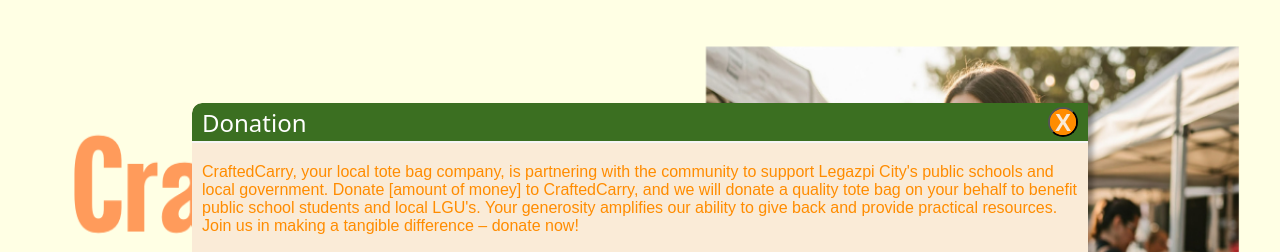
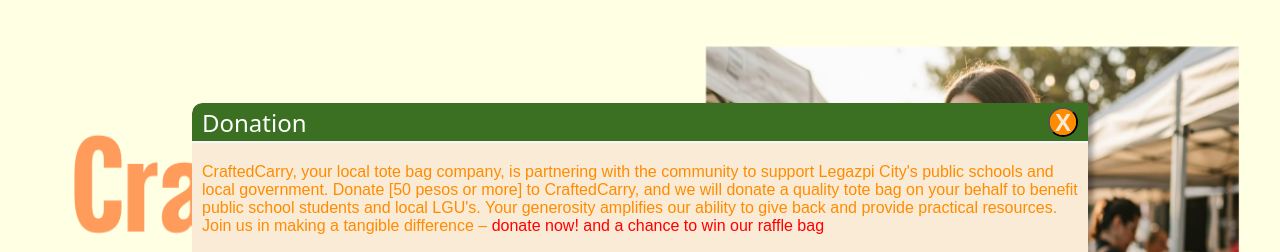
Before and after one commit to kaiser691/CraftedCarry, a plain HTML site: page index.html in a window 1280 px wide. Both pictures are taken after a click on the button "Donation". Shown: the part 57-309 px from the top of the page. Drawn offline with nearby package versions, Linux system fonts and the light colour scheme; a web font is replaced by a local one.

Commit message:
Update index.html

```diff
--- a/index.html
+++ b/index.html
@@ -90,7 +90,7 @@
             <button class="X" onclick="closeDon()">X</button>
         </header>
         <div class="donateContent">
-            <p>CraftedCarry, your local tote bag company, is partnering with the community to support Legazpi City's public schools and local government. Donate [amount of money] to CraftedCarry, and we will donate a quality tote bag on your behalf to benefit public school students and local LGU's. Your generosity amplifies our ability to give back and provide practical resources. Join us in making a tangible difference – donate now!</p>
+            <p>CraftedCarry, your local tote bag company, is partnering with the community to support Legazpi City's public schools and local government. Donate [50 pesos or more] to CraftedCarry, and we will donate a quality tote bag on your behalf to benefit public school students and local LGU's. Your generosity amplifies our ability to give back and provide practical resources. Join us in making a tangible difference – <span class="redText">donate now! and a chance to win our raffle bag</span></p>
             <div class="imgContainer">
                 <img src="gcashImg.png" onclick="gcash()" alt="gcash">
                 <img src="paypalImg.jpg" onclick="paypal()" alt="paypal">
```
